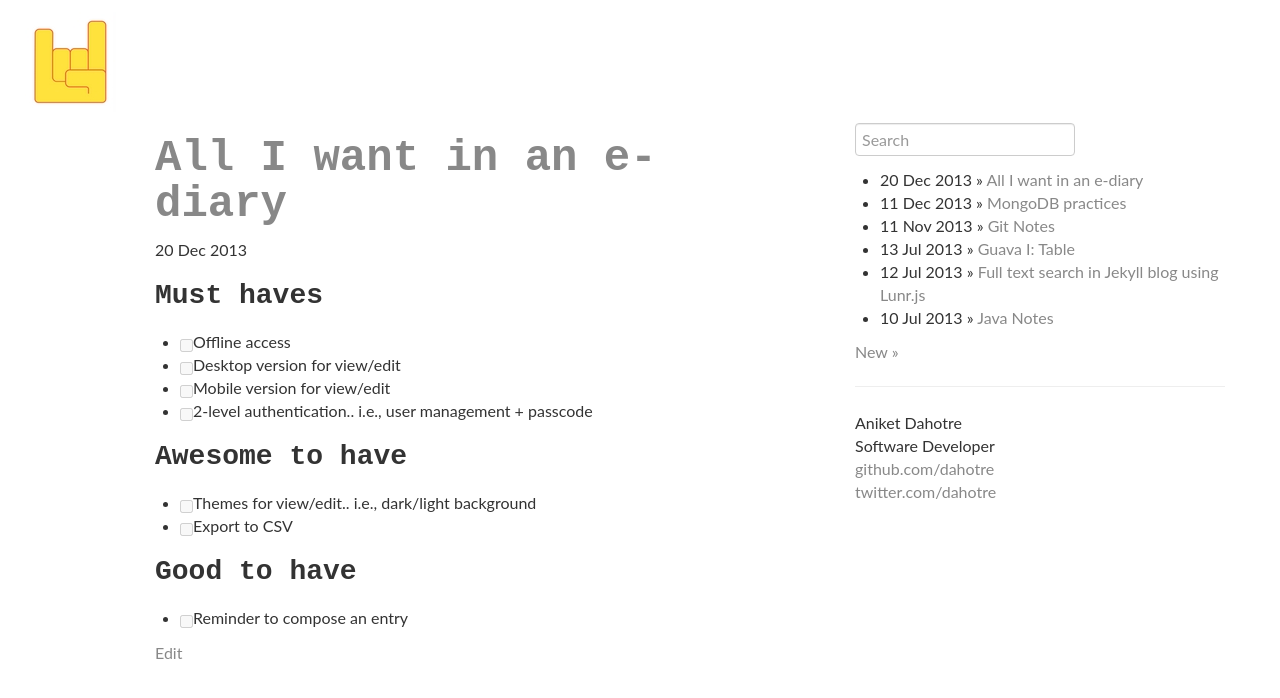
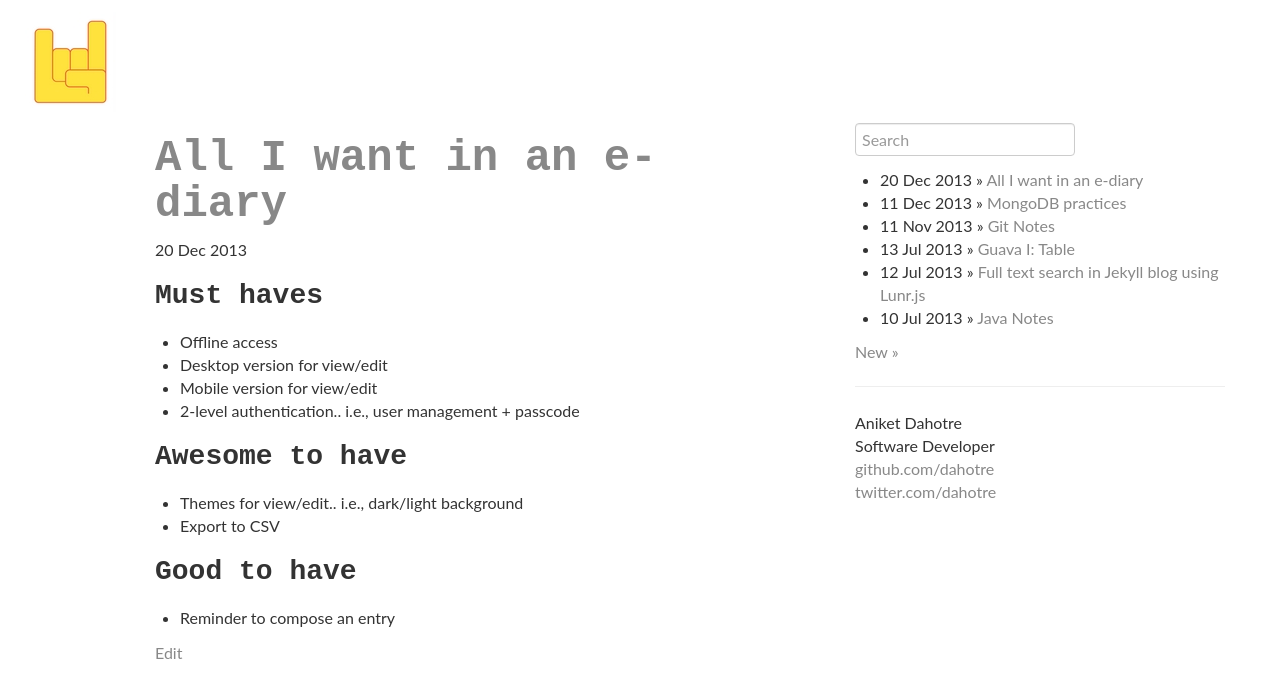
Before and after one commit to dahotre/dahotre.github.io, a Jekyll site: the page built from _posts/2013-12-20-All-I-want-in-ediary.markdown, in a window 1280 px wide. Shown: the top 698 px of the page. Built offline with Jekyll 4.4.1, drawn with Linux system fonts in a browser that asks for light colours; nearby versions of some CDN libraries.

Commit message:
Update 2013-12-20-All-I-want-in-ediary.markdown

```diff
--- a/_posts/2013-12-20-All-I-want-in-ediary.markdown
+++ b/_posts/2013-12-20-All-I-want-in-ediary.markdown
@@ -5,14 +5,14 @@ date:   2013-12-20 00:10
 location:   "2013-12-20-All-I-want-in-ediary.markdown"
 ---
 ### Must haves
-- [ ] Offline access
-- [ ] Desktop version for view/edit
-- [ ] Mobile version for view/edit
-- [ ] 2-level authentication.. i.e., user management + passcode
+* Offline access
+* Desktop version for view/edit
+* Mobile version for view/edit
+* 2-level authentication.. i.e., user management + passcode
 
 ### Awesome to have
-- [ ] Themes for view/edit.. i.e., dark/light background
-- [ ] Export to CSV
+* Themes for view/edit.. i.e., dark/light background
+* Export to CSV
 
 ### Good to have
-- [ ] Reminder to compose an entry
+* Reminder to compose an entry
```
